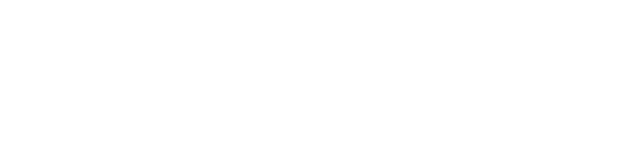
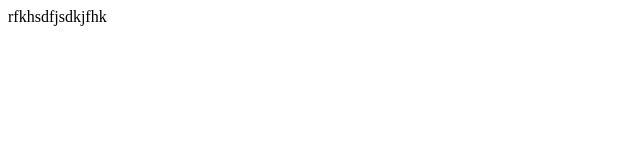
Before and after one commit to Mo7amed-Said-223/Resturant, a plain HTML site: page index.html in a window 1280 px wide. Shown: the whole page, without its empty margins (0-640 px from the left). Drawn offline with Linux system fonts and the light colour scheme.

Commit message:
add abbr tag

```diff
--- a/index.html
+++ b/index.html
@@ -7,6 +7,6 @@
     <title>Document</title>
 </head>
 <body>
-
+    <abbr>rfkhsdfjsdkjfhk</abbr>
 </body>
 </html>
```
